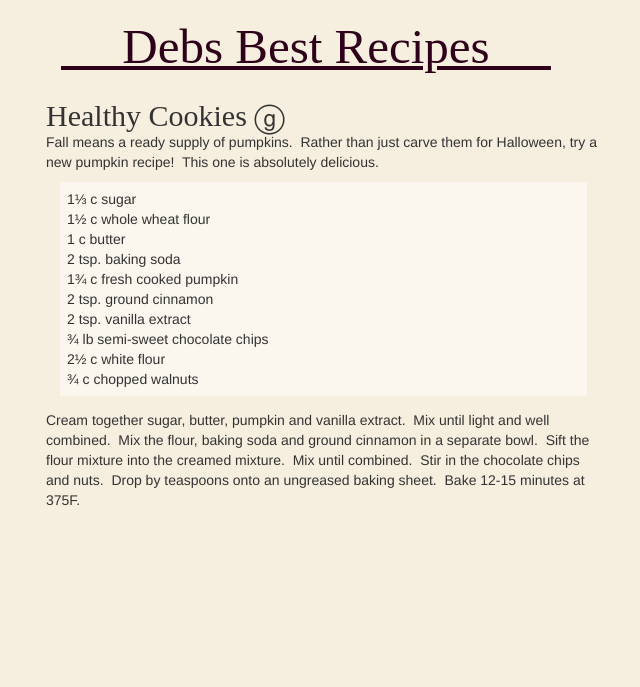
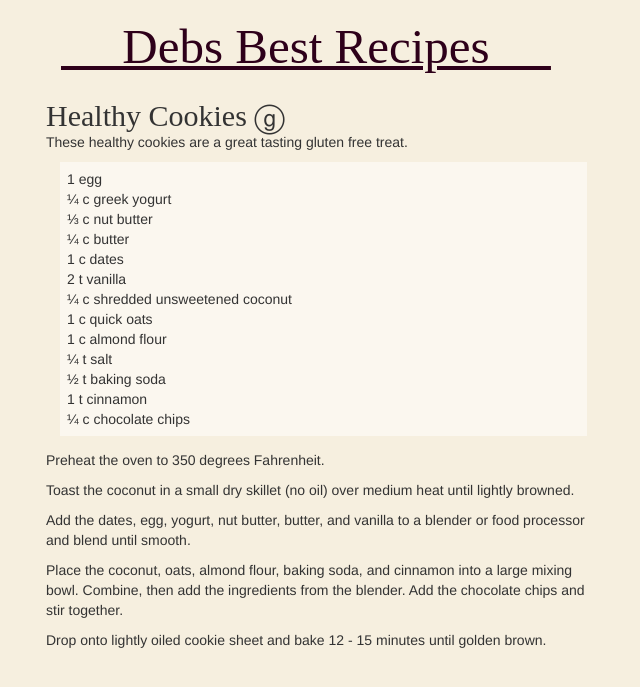
Before and after one commit to JonahBraun/debs-recipes, a Jekyll site: the page built from _posts/2025-08-18-healthy-cookies.md, in a window 1280 px wide. Shown: the top 687 px of the page, without its empty margins (9-649 px from the left). Built offline with Jekyll 4.4.1, drawn with Linux system fonts in a browser that asks for light colours; nearby versions of some CDN libraries; some web fonts are replaced; Markdown is read by kramdown in place of the engine named in the settings.

Commit message:
Update 2025-08-18-healthy-cookies.md

```diff
--- a/_posts/2025-08-18-healthy-cookies.md
+++ b/_posts/2025-08-18-healthy-cookies.md
@@ -3,17 +3,28 @@ layout: recipe
 title: Healthy Cookies ⓖ
 category: desserts
 ---
-Fall means a ready supply of pumpkins.  Rather than just carve them for Halloween, try a new pumpkin recipe!  This one is absolutely delicious.
+These healthy cookies are a great tasting gluten free treat.
 
-- 1⅓ c sugar
-- 1½ c whole wheat flour
-- 1 c butter
-- 2 tsp. baking soda
-- 1¾ c fresh cooked pumpkin
-- 2 tsp. ground cinnamon
-- 2 tsp. vanilla extract
-- ¾ lb semi-sweet chocolate chips
-- 2½ c white flour
-- ¾ c chopped walnuts
+- 1 egg
+- ¼ c greek yogurt
+- ⅓ c nut butter
+- ¼ c butter
+- 1 c dates
+- 2 t vanilla
+- ¼ c shredded unsweetened coconut
+- 1 c quick oats
+- 1 c almond flour
+- ¼ t salt
+- ½ t baking soda
+- 1 t cinnamon
+- ¼ c chocolate chips
 
-Cream together sugar, butter, pumpkin and vanilla extract.  Mix until light and well combined.  Mix the flour, baking soda and ground cinnamon in a separate bowl.  Sift the flour mixture into the creamed mixture.  Mix until combined.  Stir in the chocolate chips and nuts.  Drop by teaspoons onto an ungreased baking sheet.  Bake 12-15 minutes at 375F.
+Preheat the oven to 350 degrees Fahrenheit.
+
+Toast the coconut in a small dry skillet (no oil) over medium heat until lightly browned.
+
+Add the dates, egg, yogurt, nut butter, butter, and vanilla to a blender or food processor and blend until smooth.
+
+Place the coconut, oats, almond flour, baking soda, and cinnamon into a large mixing bowl. Combine, then add the ingredients from the blender. Add the chocolate chips and stir together.
+
+Drop onto lightly oiled cookie sheet and bake 12 - 15 minutes until golden brown.
```
